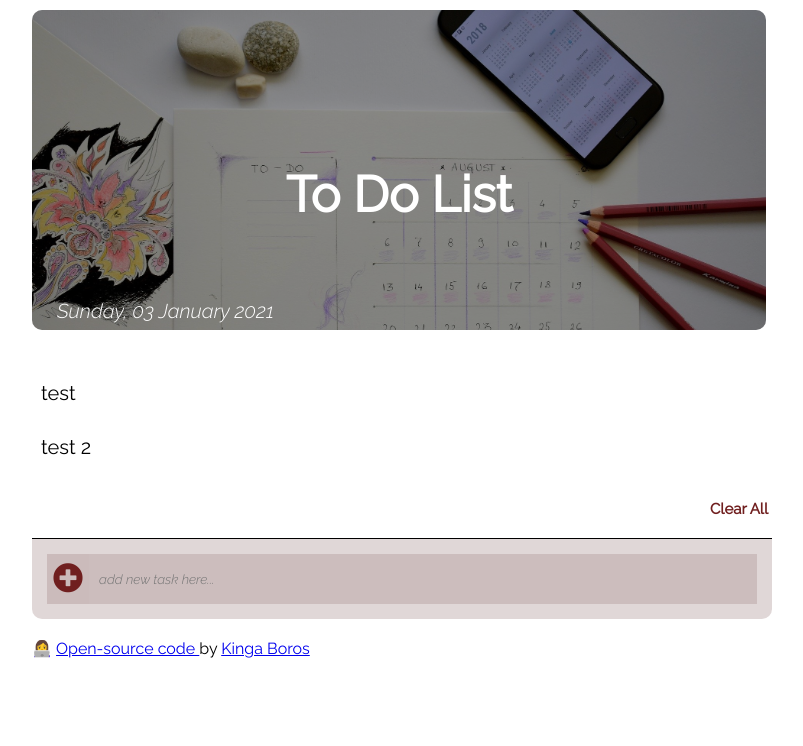
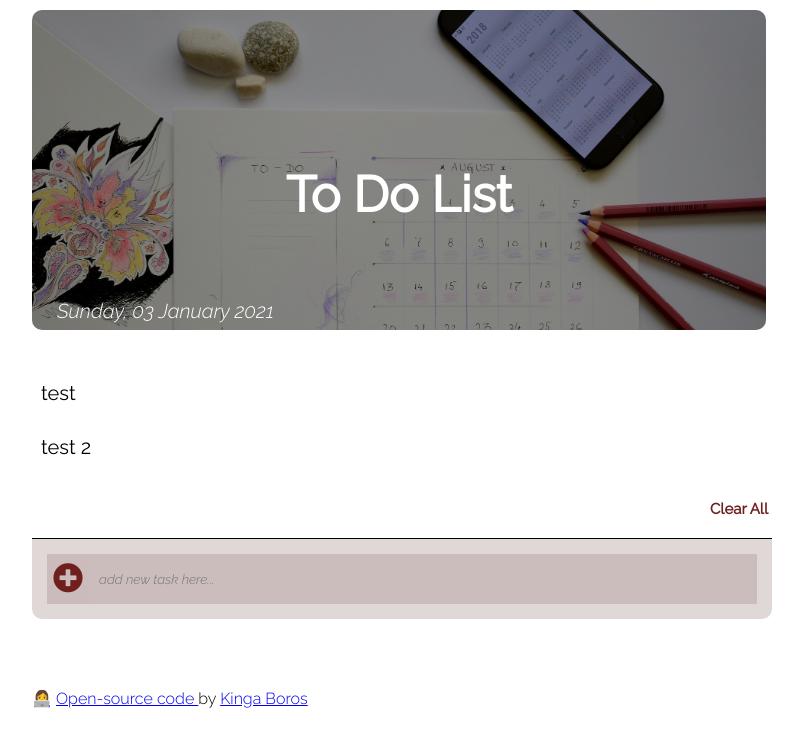
Before and after one commit to kingaboros/To-Do-List-App, a plain HTML site: page index.html in a window 1280 px wide. Shown: the whole page, without its empty margins (241-1044 px from the left). Drawn offline with Linux system fonts and the light colour scheme.

Commit message:
Styling the author section

```diff
--- a/index.html
+++ b/index.html
@@ -38,10 +38,16 @@
     </div>
     <div class="author">
       👩‍💻
-      <a href="https://github.com/kingaboros/To-Do-List-App.git">
+      <a
+        href="https://github.com/kingaboros/To-Do-List-App.git"
+        target="_blank"
+      >
         Open-source code
       </a>
-      by <a href="https://www.linkedin.com/in/kingaboros/"> Kinga Boros </a>
+      by
+      <a href="https://www.linkedin.com/in/kingaboros/" target="_blank">
+        Kinga Boros
+      </a>
     </div>
     <script type="text/JavaScript" src="script.js"></script>
   </body>
--- a/style.css
+++ b/style.css
@@ -141,3 +141,10 @@ li {
   color: rgba(112, 31, 31, 0.418);
   transition: all 200ms ease-in-out;
 }
+
+.author {
+  font-weight: 300;
+  padding-top: 50px;
+  margin: 0 auto;
+  text-decoration: none;
+}
```
